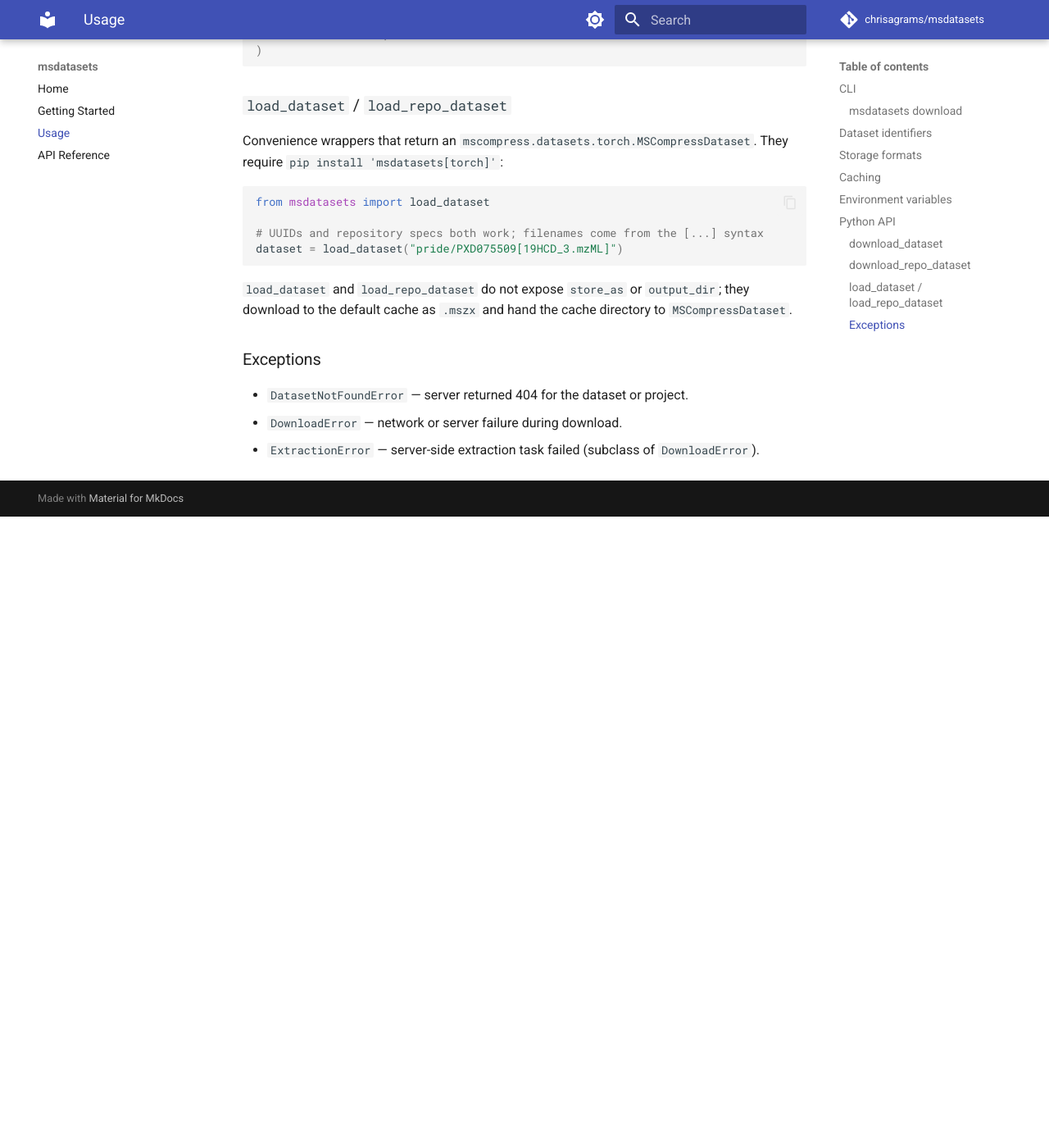
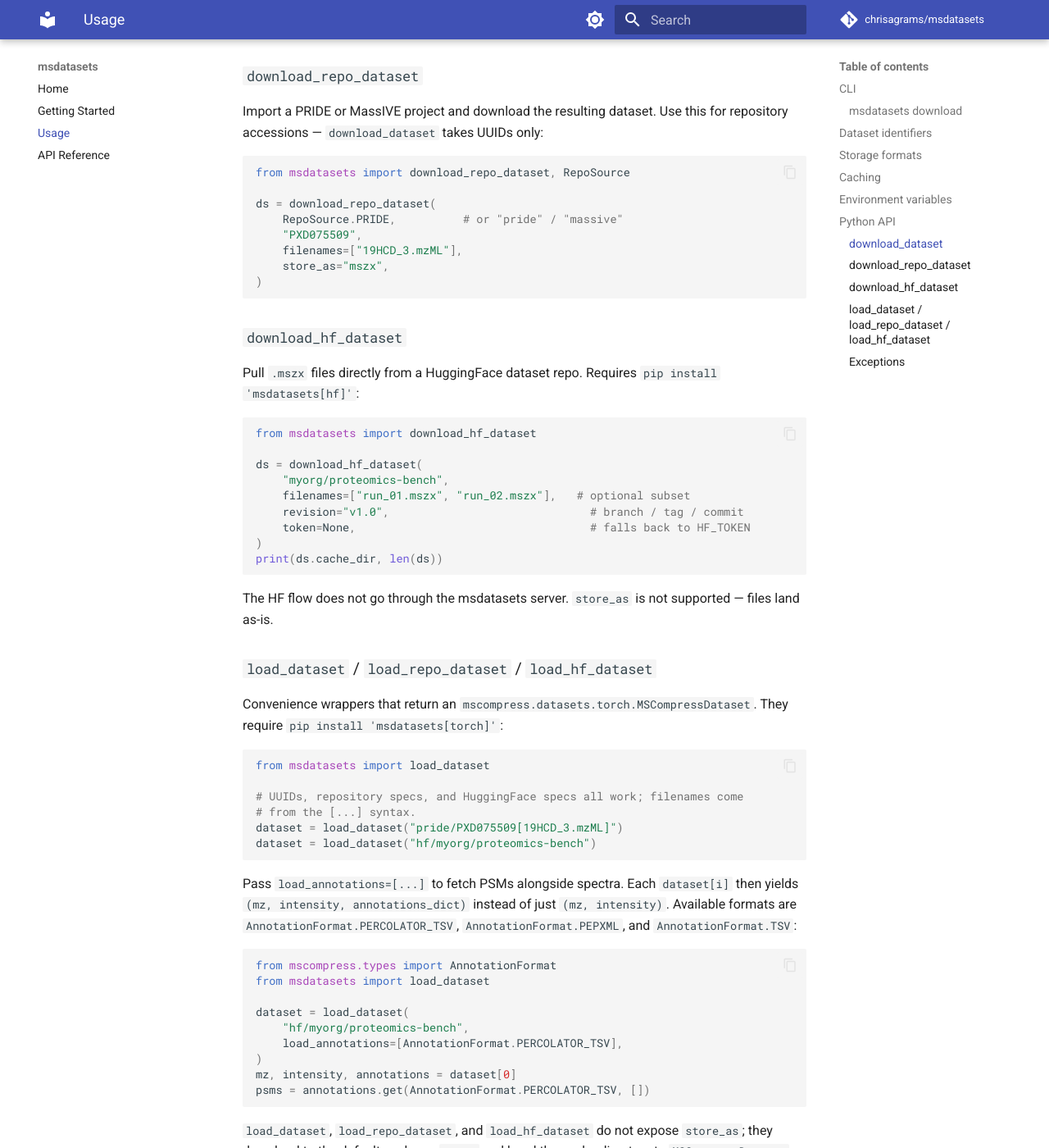
Before and after one commit to chrisagrams/msdatasets, an MkDocs documentation site: the page built from docs/usage.md, in a window 1280 px wide and 1400 px high, scrolled down 3181 px. Shown: the whole window at 82% size. Built offline with MkDocs 1.6.1 and Material for MkDocs 9.7.7, drawn with Linux system fonts in a browser that asks for light colours; comment, search, counter and statistics services are not loaded; before the commit the page ends 3811 px from its top, so only the background shows below that; some of the changed text lies outside the part shown.

Commit message:
docs: cover HuggingFace flow and load_annotations

````diff
--- a/docs/usage.md
+++ b/docs/usage.md
@@ -30,18 +30,26 @@ Exit codes: `0` on success, `1` on dataset-not-found or download error,
 
 ## Dataset identifiers
 
-The `dataset_id` argument accepts three shapes:
+The `dataset_id` argument accepts these shapes:
 
 | Shape                      | Example                                       |
 |----------------------------|-----------------------------------------------|
 | UUID                       | `550e8400-e29b-41d4-a716-446655440000`        |
 | Repository accession       | `pride/PXD075509` or `massive/MSV000101460`   |
 | Accession with file subset | `pride/PXD075509[19HCD_3.mzML,other.mzML]`    |
+| HuggingFace dataset repo   | `hf/<owner>/<repo>` or `hf/<owner>/<repo>[file1.mszx,file2.mszx]` |
 
 When a repository spec is supplied, the server imports the project on
 demand (if not already imported) and streams progress over SSE until all
 files are ready. The call is idempotent — re-running for the same project
 returns the existing dataset.
+
+When a HuggingFace spec is supplied, files are pulled directly from the
+Hub via `huggingface_hub.snapshot_download`; the msdatasets server is not
+involved. Only `.mszx`, `.msz`, `.mzML`, `manifest.json`, and `README.md`
+are matched by default; pass an explicit filename subset to override.
+Requires `pip install 'msdatasets[hf]'`. `--store-as` is rejected for
+HuggingFace specs in this version — files are stored as-is.
 
 ## Storage formats
 
@@ -70,9 +78,13 @@ resolved in this order:
 Each dataset directory also contains a `manifest.json` written after the
 manifest is fetched, for offline inspection.
 
+HuggingFace downloads land at `<cache_dir>/hf/<owner>/<repo>/` instead, to
+preserve org/repo separation and avoid collisions with UUID-keyed
+directories.
+
 To write somewhere else entirely, pass `-o/--output DIR` on the CLI or
 `output_dir=Path(...)` to the Python functions. The directory is used
-as-is — no `{dataset_id}` subdirectory is added.
+as-is — no `{dataset_id}` or `hf/<owner>/<repo>` subdirectory is added.
 
 ## Environment variables
 
@@ -123,7 +135,27 @@ ds = download_repo_dataset(
 )
 ```
 
-### `load_dataset` / `load_repo_dataset`
+### `download_hf_dataset`
+
+Pull `.mszx` files directly from a HuggingFace dataset repo. Requires
+`pip install 'msdatasets[hf]'`:
+
+```python
+from msdatasets import download_hf_dataset
+
+ds = download_hf_dataset(
+    "myorg/proteomics-bench",
+    filenames=["run_01.mszx", "run_02.mszx"],   # optional subset
+    revision="v1.0",                              # branch / tag / commit
+    token=None,                                   # falls back to HF_TOKEN
+)
+print(ds.cache_dir, len(ds))
+```
+
+The HF flow does not go through the msdatasets server. `store_as` is not
+supported — files land as-is.
+
+### `load_dataset` / `load_repo_dataset` / `load_hf_dataset`
 
 Convenience wrappers that return an
 `mscompress.datasets.torch.MSCompressDataset`. They require
@@ -132,12 +164,32 @@ Convenience wrappers that return an
 ```python
 from msdatasets import load_dataset
 
-# UUIDs and repository specs both work; filenames come from the [...] syntax
+# UUIDs, repository specs, and HuggingFace specs all work; filenames come
+# from the [...] syntax.
 dataset = load_dataset("pride/PXD075509[19HCD_3.mzML]")
+dataset = load_dataset("hf/myorg/proteomics-bench")
 ```
 
-`load_dataset` and `load_repo_dataset` do not expose `store_as` or
-`output_dir`; they download to the default cache as `.mszx` and hand the
+Pass `load_annotations=[...]` to fetch PSMs alongside spectra. Each
+`dataset[i]` then yields `(mz, intensity, annotations_dict)` instead of
+just `(mz, intensity)`. Available formats are
+`AnnotationFormat.PERCOLATOR_TSV`, `AnnotationFormat.PEPXML`, and
+`AnnotationFormat.TSV`:
+
+```python
+from mscompress.types import AnnotationFormat
+from msdatasets import load_dataset
+
+dataset = load_dataset(
+    "hf/myorg/proteomics-bench",
+    load_annotations=[AnnotationFormat.PERCOLATOR_TSV],
+)
+mz, intensity, annotations = dataset[0]
+psms = annotations.get(AnnotationFormat.PERCOLATOR_TSV, [])
+```
+
+`load_dataset`, `load_repo_dataset`, and `load_hf_dataset` do not expose
+`store_as`; they download to the default cache as `.mszx` and hand the
 cache directory to `MSCompressDataset`.
 
 ### Exceptions
````
Also changed, not shown: docs/getting-started.md (+34 -2 lines), docs/index.md (+7 -3 lines).
